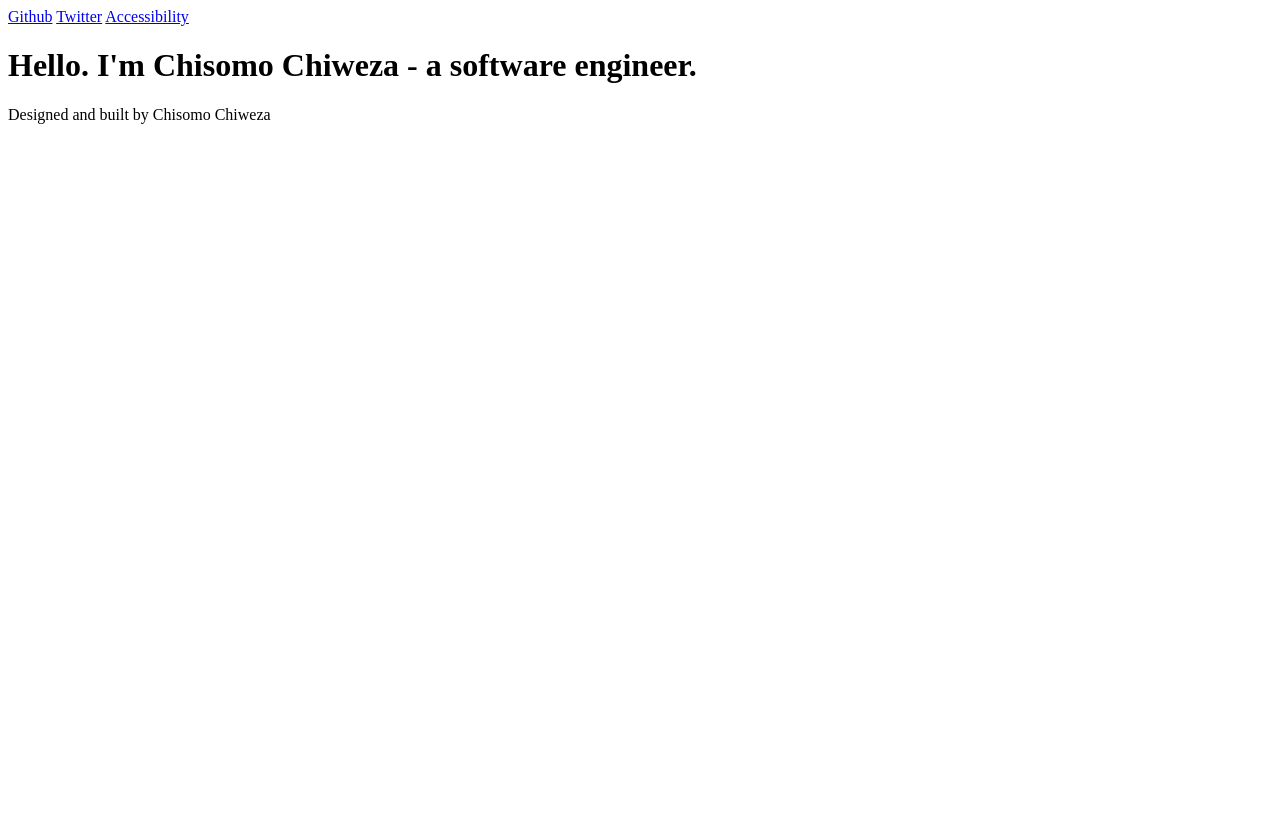
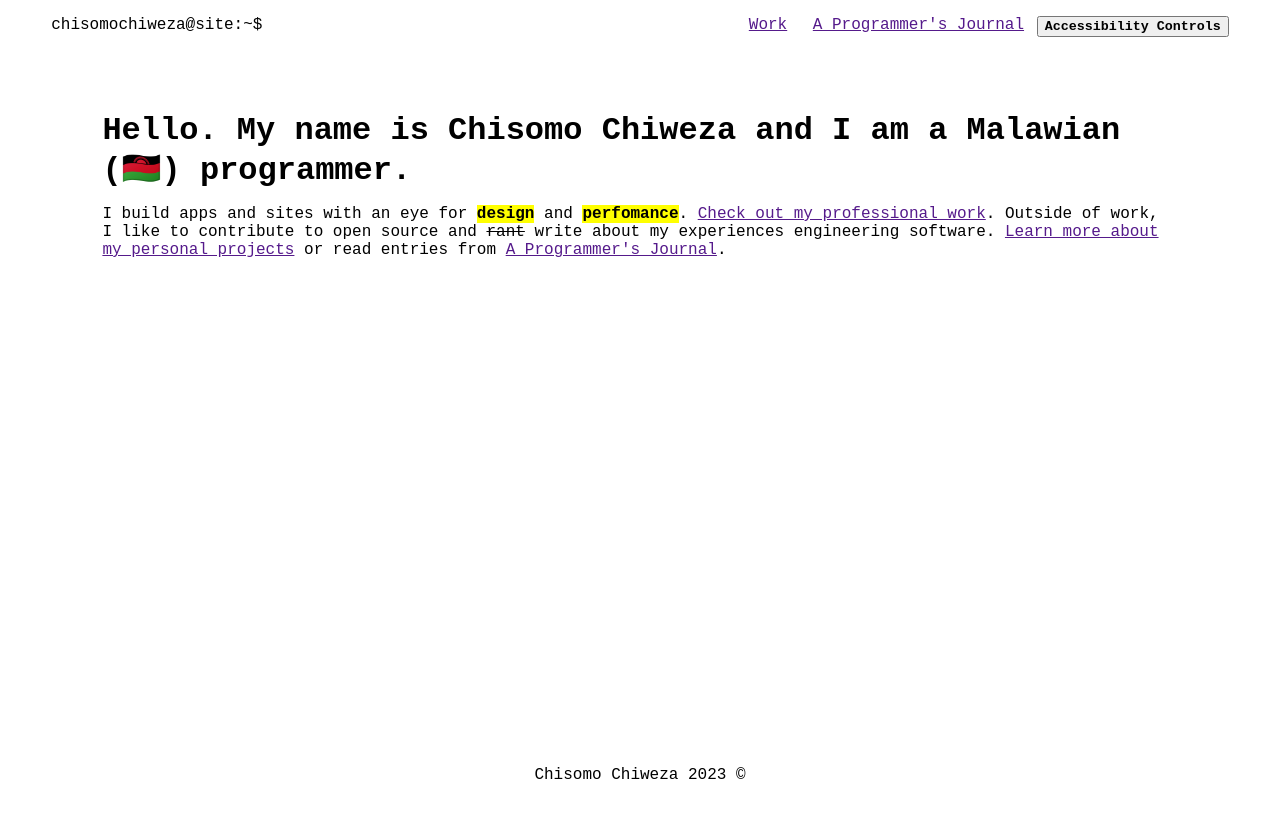
Before and after one commit to chisomo-chiweza/personal-website, a plain HTML site: page site/index.html in a window 1280 px wide. Drawn offline with Linux system fonts and the light colour scheme; a web font is replaced by a local one.

Commit message:
v0.1.0: - Rename files - Modify content (rename links, add location and modify bio). - Modify index.html elements (add header outside of main element) - Define index.html layout styles. - Create Accessibility Controls button and add drop-down menu - Define typography styles (import font and apply styles)

```diff
--- /dev/null
+++ b/site/css/effects.css
@@ -0,0 +1,3 @@
+.accessibility-options div:hover {
+    background-color: gainsboro;
+}
--- /dev/null
+++ b/site/css/layouts.css
@@ -0,0 +1,49 @@
+/* Global Layout */
+body,
+span {
+  margin: 0%;
+  padding: 0%;
+}
+header {
+  top: 0%;
+  position: absolute;
+  box-sizing: border-box;
+  width: 100vw;
+}
+nav {
+  display: flex;
+  flex-direction: row;
+  justify-content: space-between;
+  padding: 2vh 4vw 2vh 4vw;
+}
+main {
+  margin: 10vh 0vw 2vh 0vw;
+  padding: 4vh 8vw 4vh 8vw;
+  height: 100vh;
+}
+footer {
+  position: sticky;
+  bottom: 0%;
+  text-align: center;
+  padding: 2vh;
+}
+
+/* Header Layout */
+.site-nav-and-controls {
+  display: flex;
+  flex-direction: row;
+}
+.accessibility {
+  display: flex;
+  flex-direction: column;
+}
+.accessibility-options {
+  margin: 0%;
+  display: none;
+}
+.accessibility-options div {
+  margin: 0%;
+  padding: 2vh;
+  background-color: white;
+  border: 1px solid gray;
+}
--- /dev/null
+++ b/site/css/typography.css
@@ -0,0 +1,27 @@
+/* Global Typography */
+@import url("https://fonts.googleapis.com/css2?family=Martian+Mono:wght@300;600&display=swap");
+
+body,
+button {
+  font-family: "Martian Mono", monospace;
+}
+button {
+  font-weight: bold;
+}
+h1,
+p,
+a {
+  margin: 0%;
+  padding: 0%;
+}
+main p {
+  margin-top: 2vh;
+}
+
+/* Header Typography */
+.site-nav-and-controls a {
+  margin: 0vh 1vw 0vh 1vw;
+}
+.accessibility {
+  font-size: small;
+}
--- /dev/null
+++ b/site/index.css
@@ -0,0 +1,4 @@
+@import url(./css/typography.css);
+@import url(./css/layouts.css);
+@import url(./css/utilities.css);
+@import url(./css/effects.css);
--- a/site/index.html
+++ b/site/index.html
@@ -4,17 +4,73 @@
     <meta charset="UTF-8" />
     <meta http-equiv="X-UA-Compatible" content="IE=edge" />
     <meta name="viewport" content="width=device-width, initial-scale=1.0" />
+    <link rel="stylesheet" href="index.css" />
     <title>Chisomo Chiweza</title>
   </head>
   <body>
-    <nav>
-      <a href="http://" target="_blank" rel="noopener noreferrer">Github</a>
-      <a href="http://" target="_blank" rel="noopener noreferrer">Twitter</a>
-      <a href="http://" target="_blank" rel="noopener noreferrer">Accessibility</a>
-    </nav>
+    <header>
+      <nav>
+        <div class="site-location">
+          <p>chisomochiweza@site:~$</p>
+        </div>
+
+        <div class="site-nav-and-controls">
+          <a href="">Work</a>
+          <a href="">A Programmer's Journal</a>
+          <div class="accessibility">
+            <button id="accessibility-controls" aria-expanded="false" onclick="dropDownAccessibilityMenu()">
+              Accessibility Controls
+            </button>
+            <div class="accessibility-options" id="accessibility-options">
+              <div id="toggle-display">
+                <span class="label">Display</span>
+                <span class="display-switch">
+                  <button>Light</button>
+                  <button>Dark</button>
+                </span>
+              </div>
+              <div id="toggle-animations">
+                <span class="label">Animations</span>
+                <span class="animations-switch">
+                  <button>On</button>
+                  <button>Off</button>
+                </span>
+              </div>
+              <div id="adjust-font-size">
+                <span class="label">Adjust Font Size</span>
+                <span class="counter">
+                  <button>+</button>
+                  <button>-</button>
+                </span>
+              </div>
+              <div id="adjust-font-size">
+                <span class="label">Adjust Font Size</span>
+                <span class="counter">
+                  <button>+</button>
+                  <button>-</button>
+                </span>
+              </div>
+            </div>
+          </div>
+        </div>
+      </nav>
+    </header>
+
     <main>
-        <h1>Hello. I'm Chisomo Chiweza - a software engineer.</h1>
+      <h1>
+        Hello. My name is Chisomo Chiweza and I am a Malawian (🇲🇼) programmer.
+      </h1>
+      <p>
+        I build apps and sites with an eye for <mark><b>design</b></mark> and
+        <mark><b>perfomance</b></mark
+        >. <a href="">Check out my professional work</a>. Outside of work, I
+        like to contribute to open source and <s>rant</s> write about my
+        experiences engineering software.
+        <a href="">Learn more about my personal projects</a> or read entries
+        from <a href="">A Programmer's Journal</a>.
+      </p>
     </main>
-    <footer>Designed and built by Chisomo Chiweza</footer>
+    <footer>Chisomo Chiweza 2023 &#169;</footer>
+    <script src="./index.js"></script>
   </body>
 </html>
--- /dev/null
+++ b/site/index.js
@@ -0,0 +1,12 @@
+/** Toggle Accessibility Drop Down Menu */
+const accessibilityControls = document.querySelector("#accessibility-controls"); // Get accessibilityControls button
+const accessibilityOptions = document.querySelector("#accessibility-options"); // Get accessibilityOptions drop-down menu
+let isExpanded = accessibilityControls.getAttribute("aria-expanded"); // The drop-down menu will be toggled based on the boolean state of this attribute
+/**
+ * @name dropDownAccessibilityMenu
+ * @description Drops down the Accessibility options menu
+ */
+function dropDownAccessibilityMenu() {
+  accessibilityOptions.style.display = isExpanded ? "block" : "none"; // change display based on attribute
+  isExpanded = !isExpanded; // Set state back to false
+}
```
Also changed, not shown: site/css/utilities.css (added), site/styles.css (deleted).
